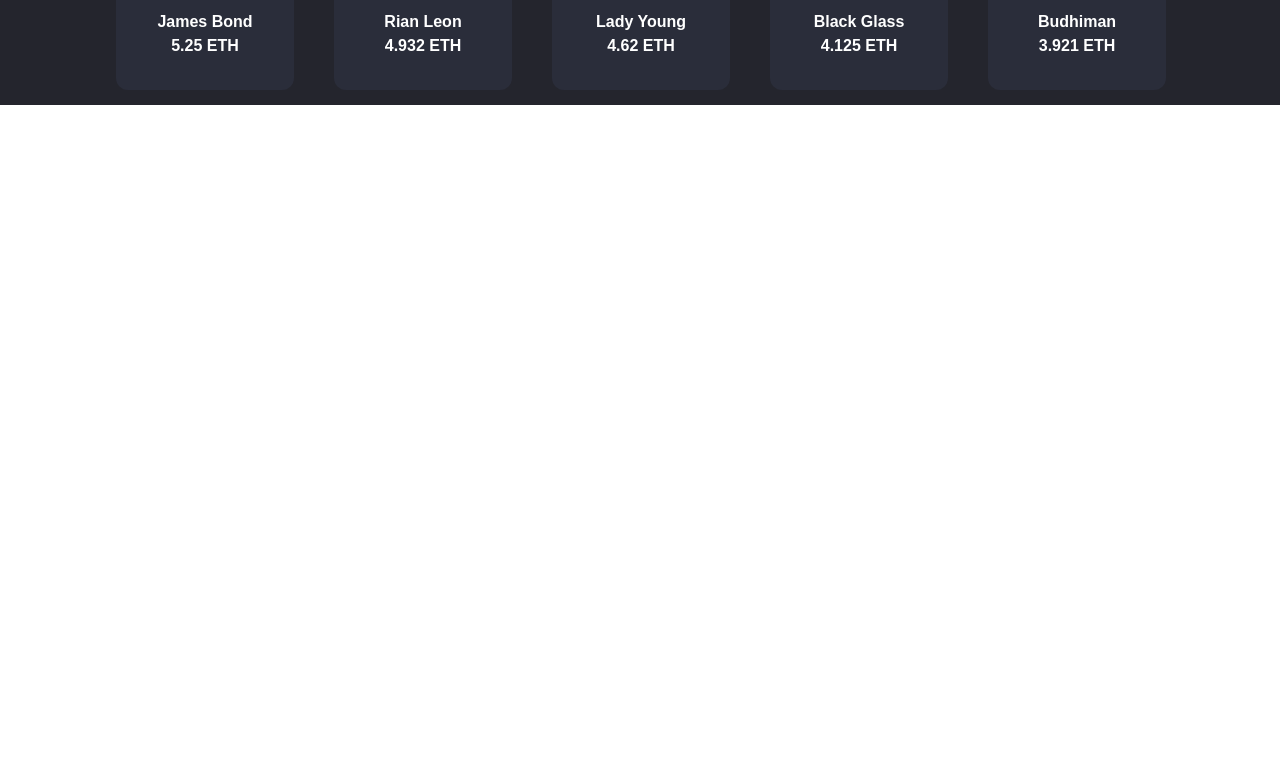
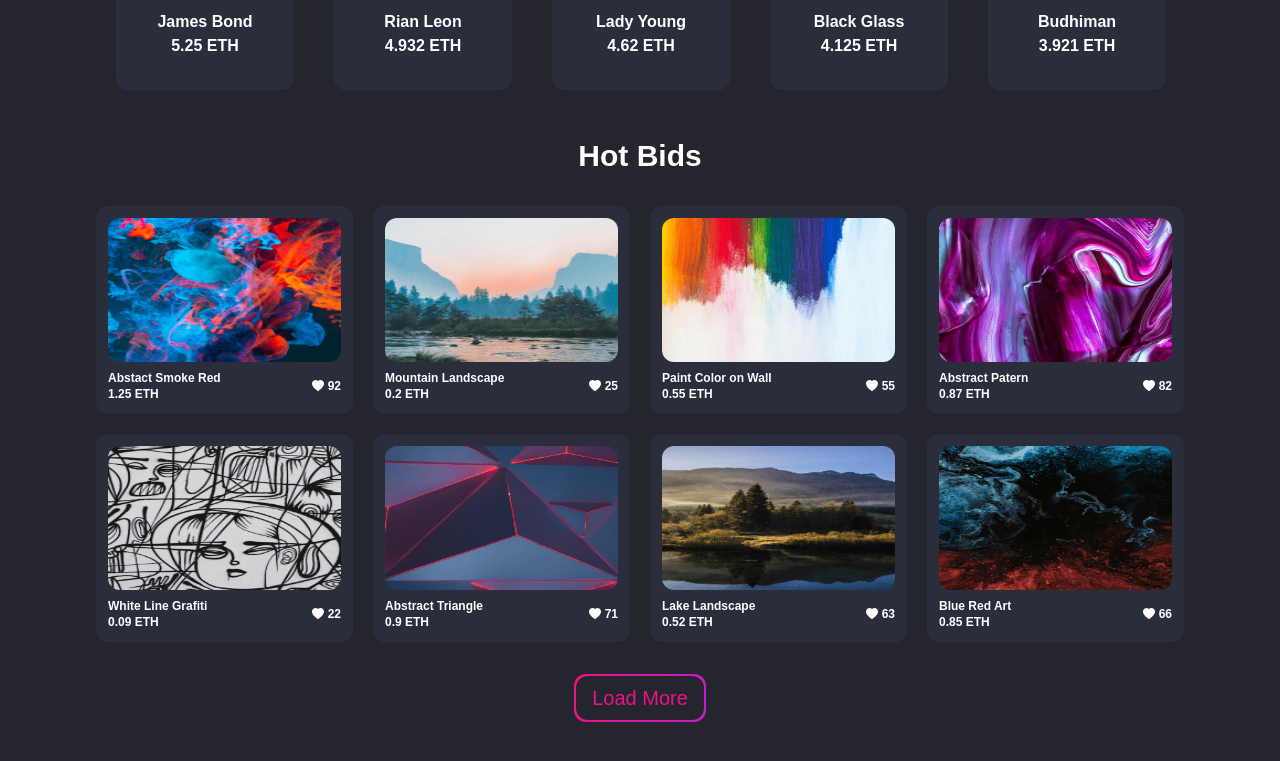
Before and after one commit to TanatornZ/NFT-Clone, a Next.js app: page / in a window 1280 px wide. Shown: the part 695-1456 px from the top of the page. Before the commit the page ends 800 px from the top, so only its background shows below. Built offline with nearby package versions, Linux system fonts and the light colour scheme.

Commit message:
add Hot Bids

```diff
--- a/components/buttons/SecondaryButton.tsx
+++ b/components/buttons/SecondaryButton.tsx
@@ -6,7 +6,7 @@ type Props = {
 
 function SecondaryButton({ text }: Props) {
   return (
-    <button className="relative inline-flex items-center justify-center p-0.5 overflow-hidden  rounded-xl group bg-gradient-to-r from-primary to-seccond ">
+    <button className="relative inline-flex items-center justify-center p-0.5 overflow-hidden  rounded-xl group bg-gradient-to-r from-primary to-seccond  ">
       <div className="relative py-2 px-4 transition-all ease-in duration-75 bg-main rounded-xl  ">
         <p className='text-primary text-xl font-medium'>{text}</p>
       </div>
--- /dev/null
+++ b/components/hotBids/Bid.tsx
@@ -0,0 +1,31 @@
+import Image from "next/image";
+import React from "react";
+import { BsHeartFill } from "react-icons/bs";
+type Props = {
+  img: string;
+  price: number;
+  like: number;
+  name: string;
+};
+
+function Bid({ img, name, price, like }: Props) {
+  return (
+    <div className="rounded-xl p-3 bg-card ">
+      <div className="relative w-full h-36">
+        <Image src={img} layout="fill" className="rounded-xl" alt={`image ${name}`} />
+      </div>
+
+      <div className="flex justify-between items-center text-white mt-2 text-xs font-bold">
+        <div className=" w-full ">
+          <p >{name}</p>
+          <p>{price} ETH</p>
+        </div>
+        <div className=" flex justify-center items-center">
+          <BsHeartFill /> <p className='ml-1'>{like}</p>
+        </div>
+      </div>
+    </div>
+  );
+}
+
+export default Bid;
--- /dev/null
+++ b/components/hotBids/HotBids.tsx
@@ -0,0 +1,26 @@
+import React from "react";
+import { hotBids } from "../../json/HotBids";
+import SecondaryButton from "../buttons/SecondaryButton";
+import Bid from "./Bid";
+
+type Props = {};
+
+function HotBids({}: Props) {
+  return (
+    <div className="py-12 flex flex-col ">
+      <p className="text-center text-3xl text-white font-bold">Hot Bids</p>
+
+      <div className="grid grid-cols-2 lg:grid-cols-3 xl:grid-cols-4 gap-3 lg:gap-5 mt-8">
+        {hotBids.map((bid, index) => (
+          <Bid key={index} {...bid} />
+        ))}
+      </div>
+
+      <div className=" self-center mt-8">
+          <SecondaryButton text='Load More'/>
+      </div>
+    </div>
+  );
+}
+
+export default HotBids;
--- /dev/null
+++ b/json/hotBids.ts
@@ -0,0 +1,41 @@
+export const hotBids = [{
+    name: 'Abstact Smoke Red',
+    price : 1.25,
+    img : '/images/bids1.png',
+    like : 92,
+},{
+    name: 'Mountain Landscape',
+    price : 0.20,
+    img : '/images/bids2.png',
+    like : 25,
+},{
+    name: 'Paint Color on Wall',
+    price : 0.55,
+    img : '/images/bids3.png',
+    like : 55,
+},{
+    name: 'Abstract Patern',
+    price : 0.87,
+    img : '/images/bids4.png',
+    like : 82,
+},{
+    name: 'White Line Grafiti',
+    price : 0.09,
+    img : '/images/bids5.png',
+    like : 22,
+},{
+    name: 'Abstract Triangle',
+    price : 0.90,
+    img : '/images/bids6.png',
+    like : 71,
+},{
+    name: 'Lake Landscape',
+    price : 0.52,
+    img : '/images/bids7.png',
+    like : 63,
+},{
+    name: 'Blue Red Art',
+    price : 0.85,
+    img : '/images/bids8.png',
+    like : 66,
+},]
--- a/pages/index.tsx
+++ b/pages/index.tsx
@@ -2,17 +2,19 @@ import type { NextPage } from 'next'
 import Head from 'next/head'
 import Image from 'next/image'
 import Banner from '../components/Banner'
+import HotBids from '../components/hotBids/HotBids'
 import Navbar from '../components/navbar/Navbar'
 import TopSeller from '../components/seller/TopSeller'
 import styles from '../styles/Home.module.css'
 
 const Home: NextPage = () => {
   return (
-    <div className='bg-main w-screen h-screen'>
+    <div className='bg-main min-w-screen min-h-screen'>
       <Navbar />
         <div className=" mx-5 md:mx-24">
           <Banner />
           <TopSeller />
+          <HotBids />
         </div>
     </div>
   )
```
